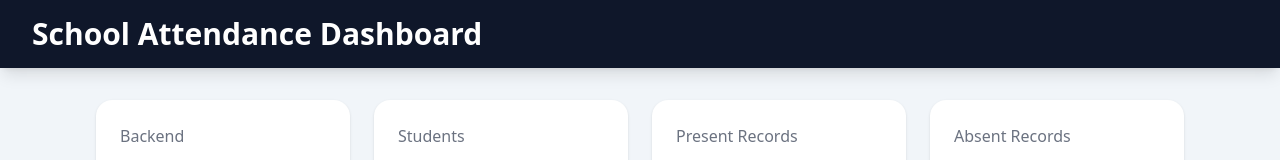
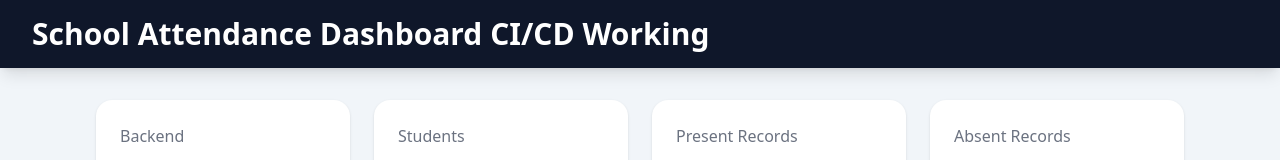
Before and after one commit to NasirMohammad/school-attendance, a React app in the folder frontend/: page / in a window 1280 px wide. Shown: the top 160 px of the page. Built offline with nearby package versions, Linux system fonts and the light colour scheme; no server answers; the HTML template or start-up script is replaced by a standard one.

Commit message:
test auto cicd

```diff
--- a/frontend/src/App.jsx
+++ b/frontend/src/App.jsx
@@ -46,7 +46,7 @@ function App() {
   return (
     <div className="min-h-screen bg-slate-100">
       <div className="bg-slate-900 text-white px-8 py-4 shadow-lg">
-        <h1 className="text-3xl font-bold">School Attendance Dashboard</h1>
+        <h1 className="text-3xl font-bold">School Attendance Dashboard CI/CD Working</h1>
       </div>
 
       <div className="max-w-6xl mx-auto p-8">
```
